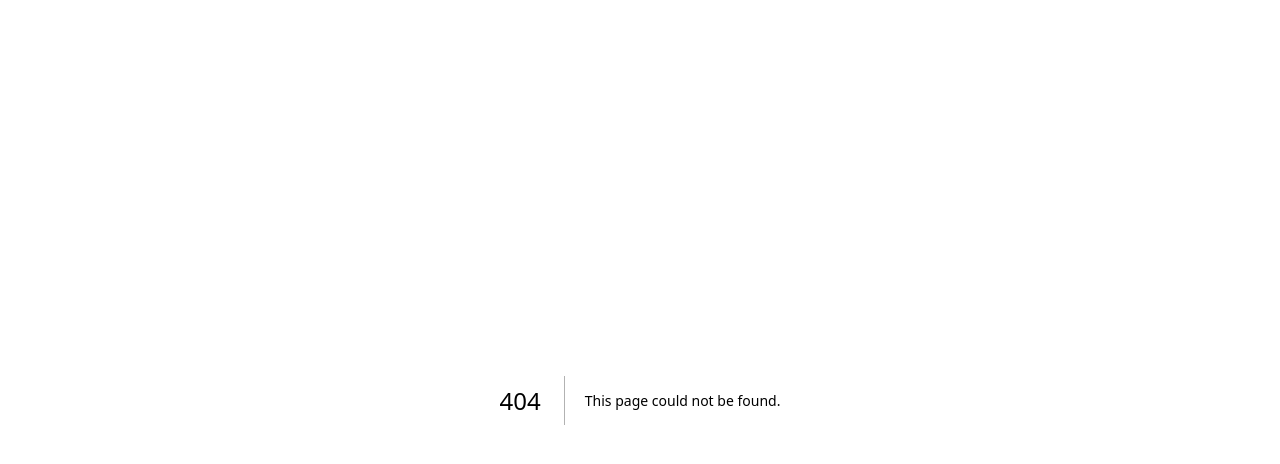
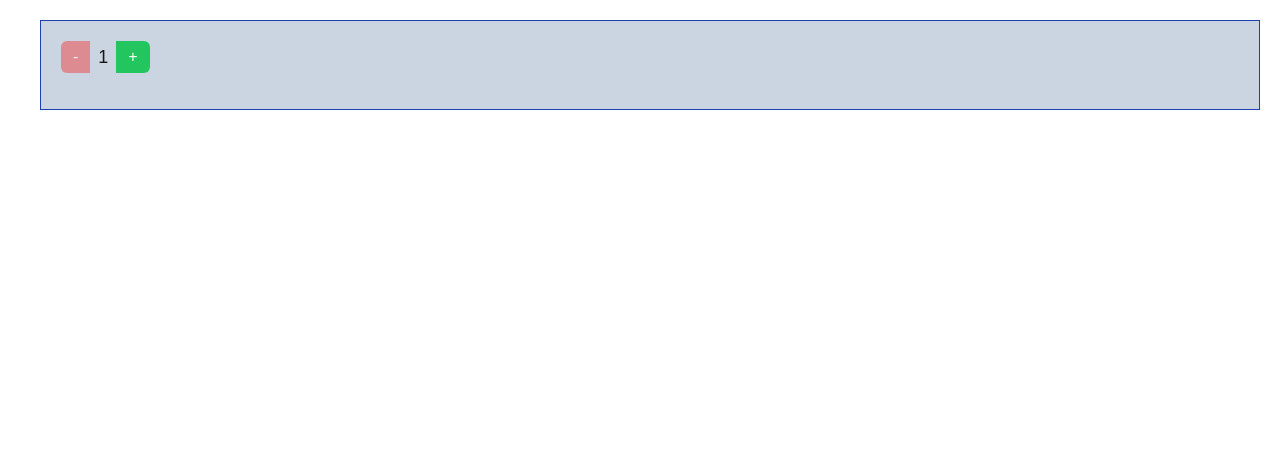
Before and after one commit to deepalsingh/cprg306-assignments, a Next.js app: page /week-4 in a window 1280 px wide. Before the commit this address had no page. Shown: the top 464 px of the page. Built offline with nearby package versions, Linux system fonts and the light colour scheme.

Commit message:
week 4 added

```diff
--- a/app/page.js
+++ b/app/page.js
@@ -24,6 +24,13 @@ export default function Home() {
         </li>
       </ul>
 
+      <ul>
+        <li>
+        <Link className= {linkStyles}
+        href="/week-4/">Week 4 Assignment</Link>
+        </li>
+      </ul>
+
     </main>
 
   );
--- /dev/null
+++ b/app/week-4/new-item.js
@@ -0,0 +1,35 @@
+"use client";
+
+import React, { useState } from 'react';
+
+const NewItem = () => {
+  const [quantity, setQuantity] = useState(1);
+
+  const increment = () => {
+    setQuantity(quantity + 1);
+  };
+
+  const decrement = () => {
+    if (quantity > 1) {
+      setQuantity(quantity - 1);
+    }
+  };
+
+  return (
+    <div className="bg-slate-300 border border-blue-800 p-5 m-5 mb-2 ml-10 ">
+
+      <div className="flex items-center mb-4">
+        <button
+          onClick={decrement}
+          disabled={quantity === 1}
+          className="bg-red-500 text-white px-3 py-1 rounded-l-md disabled:opacity-50">-</button>
+        <span className="mx-2 text-lg">{quantity}</span>
+        <button
+          onClick={increment}
+          className="bg-green-500 text-white px-3 py-1 rounded-r-md">+</button>
+      </div>
+    </div>
+  );
+};
+
+export default NewItem;
--- /dev/null
+++ b/app/week-4/page.js
@@ -0,0 +1,9 @@
+import NewItem from './new-item';
+
+export default function Week4Page() {
+  return (
+    <div>
+     <NewItem />
+    </div>
+  );
+}
```
